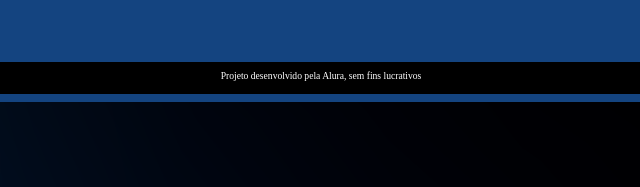
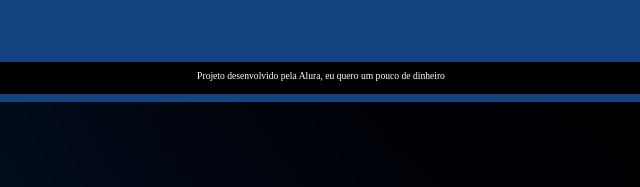
Before and after one commit to Helkiiasok/Flashcard, a plain HTML site: page index.html in a window 1280 px wide. Shown: the part 706-893 px from the top of the page, 327-967 px from the left. Drawn offline with Linux system fonts and the light colour scheme.

Commit message:
index.html

```diff
--- a/index.html
+++ b/index.html
@@ -23,7 +23,7 @@
         </section>
     </main>
     <footer>
-        <p>Projeto desenvolvido pela Alura, sem fins lucrativos</p>
+        <p>Projeto desenvolvido pela Alura, eu quero um pouco de dinheiro</p>
     </footer>
     <script src="app.js"></script>
     <script src="perguntas.js"></script>
```
